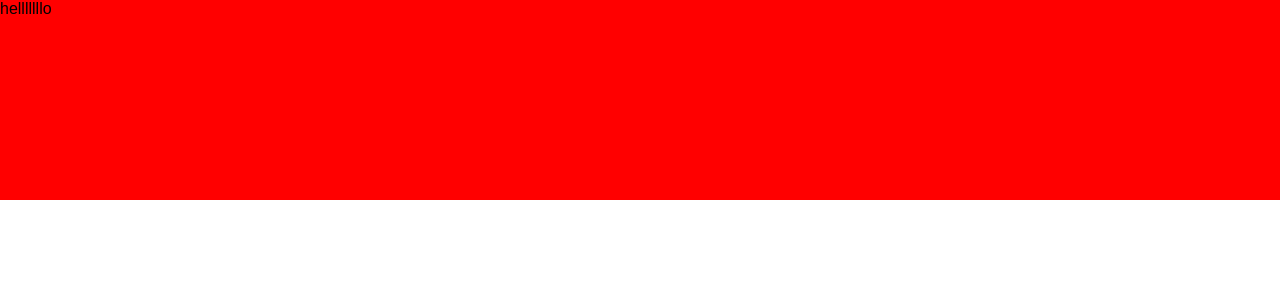
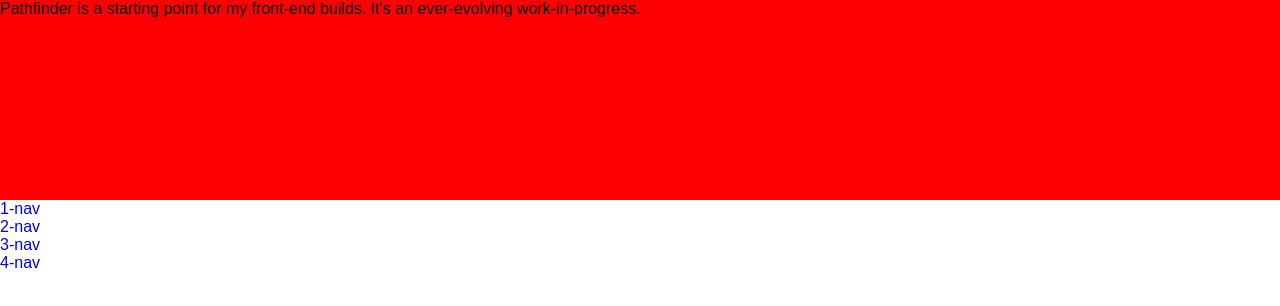
Before and after one commit to allisonharris/Pathfinder, a plain HTML site: page index.html in a window 1280 px wide. Drawn offline with Linux system fonts and the light colour scheme.

Commit message:
Index page update
Updated the index page to include some dummy navigation and a search form. Search form validates as WCAG 2.0 AA. I also added a little intro info in the header element.

```diff
--- a/index.html
+++ b/index.html
@@ -1,19 +1,36 @@
 <!DOCTYPE html>
 <html lang=en>
 <head>
-    <meta charset=UTF-8>
+    <meta charset="UTF-8">
     <meta name=viewport content="width=device-width, minimum-scale=1.0, maximum-scale=1.0">
 
-    <title></title>
+    <title>Pathfinder</title>
 
     <link rel="stylesheet" href="css/global.css">
 
     <link rel="shortcut icon" href="img/icon.png">
+</head>
 
-    <link type=text/plain rel=author href=humans.txt>
-</head>
 <body>
+	<header class="header">Pathfinder is a starting point for my front-end builds. It's an ever-evolving work-in-progress.
+	</header>
 
-	<header class="header">helllllllo</header>
+	<nav class="main-nav" role="navigation">
+		<ul>
+			<li><a href="#">1-nav</a></li>
+			<li><a href="#">2-nav</a></li>
+			<li><a href="#">3-nav</a></li>
+			<li><a href="#">4-nav</a></li>
+		</ul>
+</nav>
+
+
+<!-- A search form if needed -->
+<!-- <form class="search-form">
+	<label for="search-site">search the site</label>
+	<input id="search-site"type="text" role="search" placeholder="search-site">
+	<button type="submit">search</button>
+</form> -->
+
 </body>
 </html>
```
Also changed, not shown: 1 other file.
